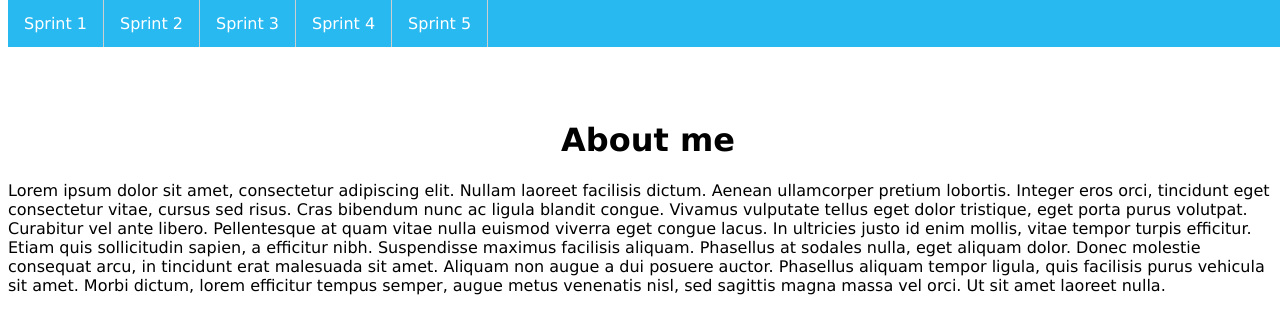
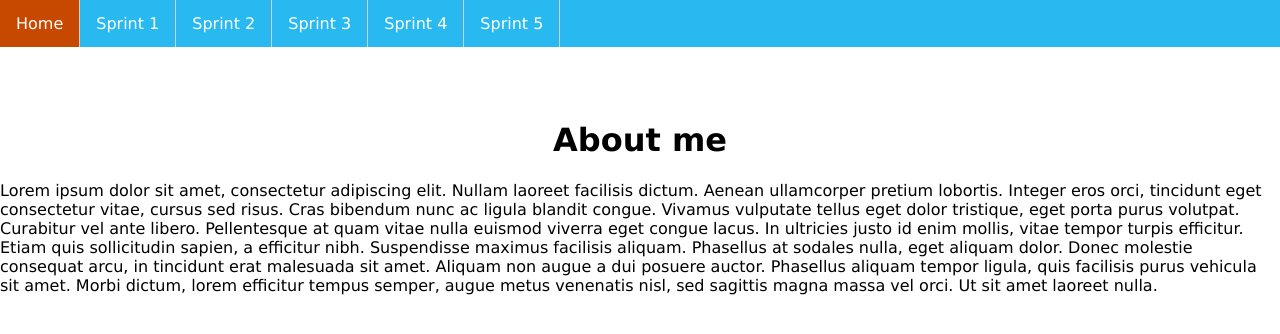
Before and after one commit to James-Idiens/James-Idiens.github.io, a plain HTML site: page index.html in a window 1280 px wide. Drawn offline with Linux system fonts and the light colour scheme.

Commit message:
add home to navbar and remove navbar whitespace
Got rid of the gap between left edge of screen and navbar. Added notes to code to help me remember

```diff
--- a/index.html
+++ b/index.html
@@ -10,6 +10,9 @@
 <body>
   <nav>
     <ul>
+      <li>
+        <a href="index.html">Home</a>
+      </li>
       <li>
           <a href=#Sprint1>Sprint 1</a>
       </li>
--- a/styles/main.css
+++ b/styles/main.css
@@ -1,7 +1,7 @@
 body {
   font-family: Verdana, sans-serif;
   width: 100%;
-  /*margin: 0 auto;*/
+  margin: 0 auto;
 }
 
 nav {
```
